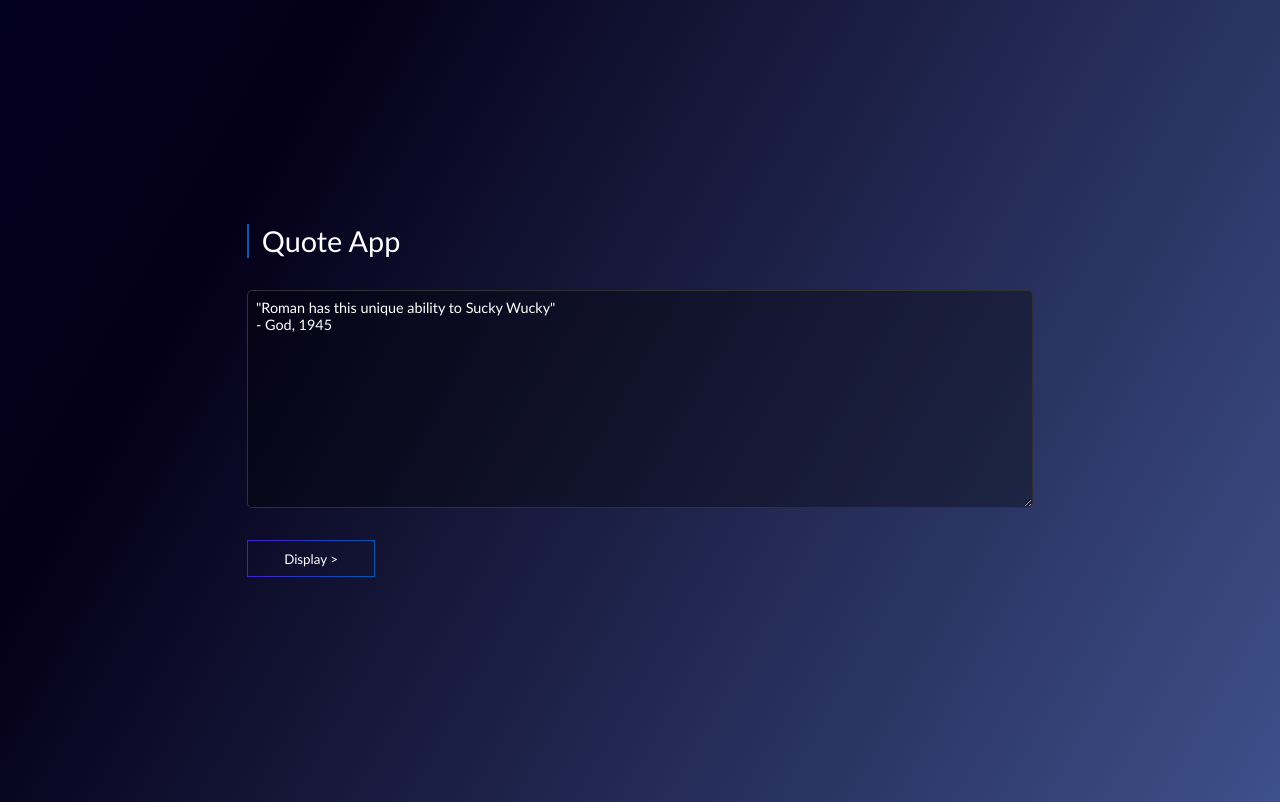
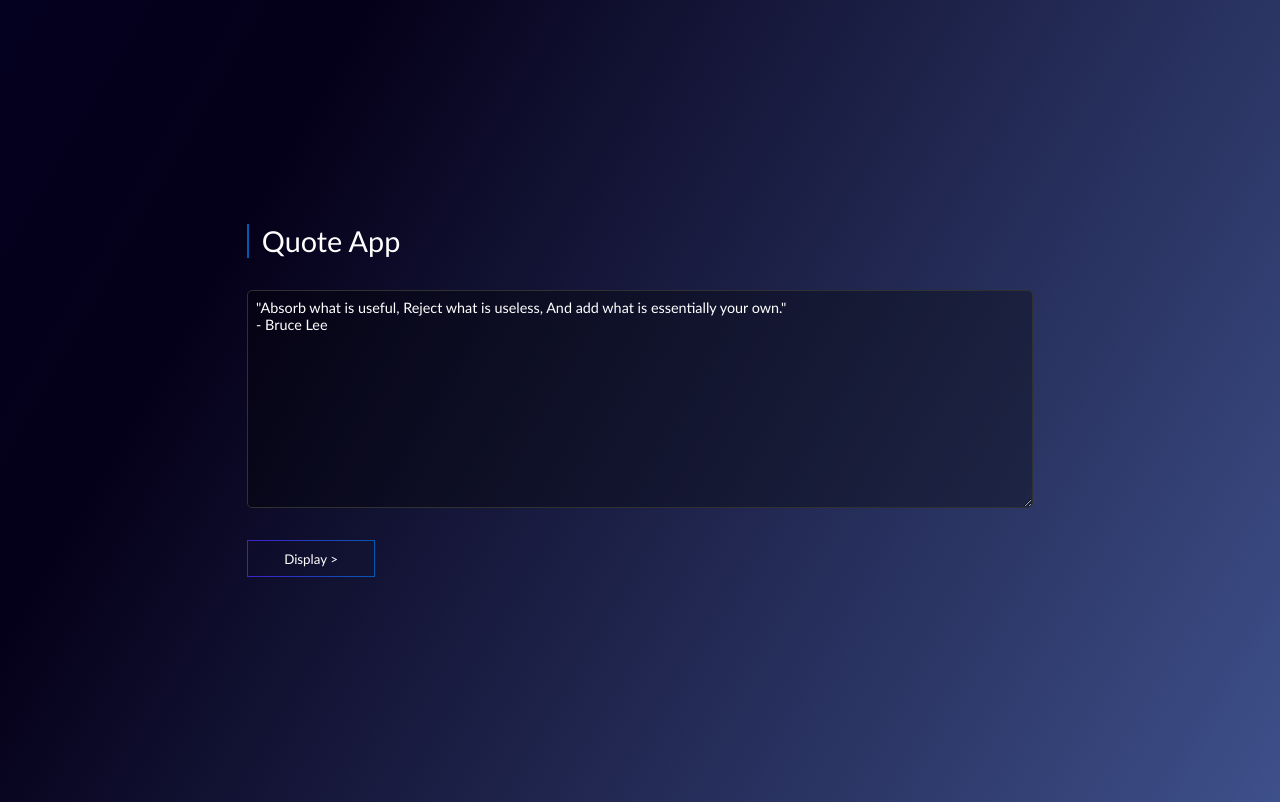
Before and after one commit to Janvampierssel/quote-clock, a React (Create React App) app: page / in a window 1280 px wide. Built offline with nearby package versions, Linux system fonts and the light colour scheme; the HTML template or start-up script is replaced by a standard one.

Commit message:
updated readme and default quote

```diff
--- a/src/components/QuoteForm.tsx
+++ b/src/components/QuoteForm.tsx
@@ -1,7 +1,7 @@
 import {useState, FormEvent } from "react";
 
 const QuoteForm = ({setQuote}:{setQuote: Function}) => {
-  const [text, setText] = useState('"Roman has this unique ability to Sucky Wucky"\n- God, 1945');
+  const [text, setText] = useState('"Absorb what is useful, Reject what is useless, And add what is essentially your own."\n- Bruce Lee');
 
   const onSubmit = (e: FormEvent<HTMLFormElement>) => {
     e.preventDefault();
```
Also changed, not shown: 1 other file (tests, documents, lock files or other folders).
